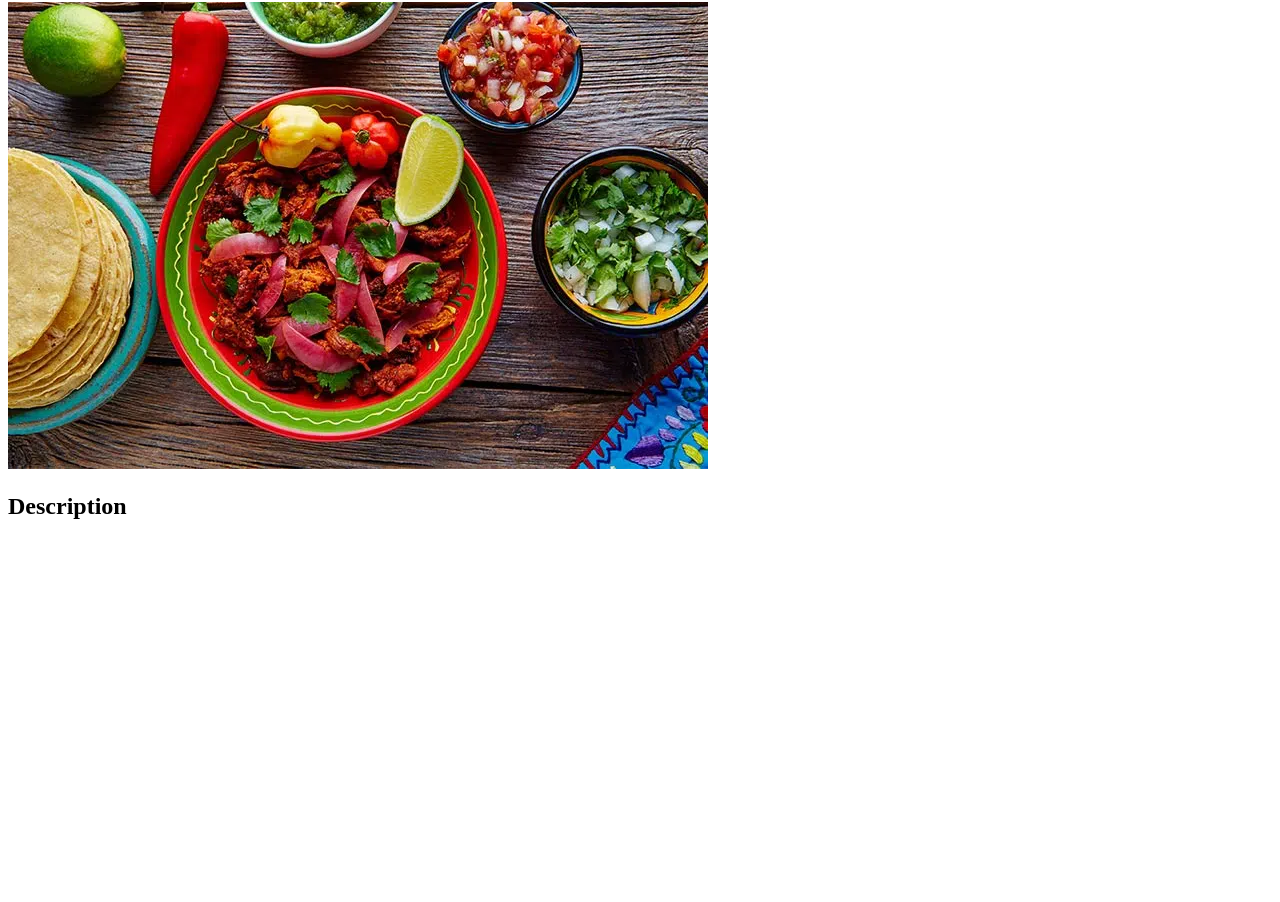
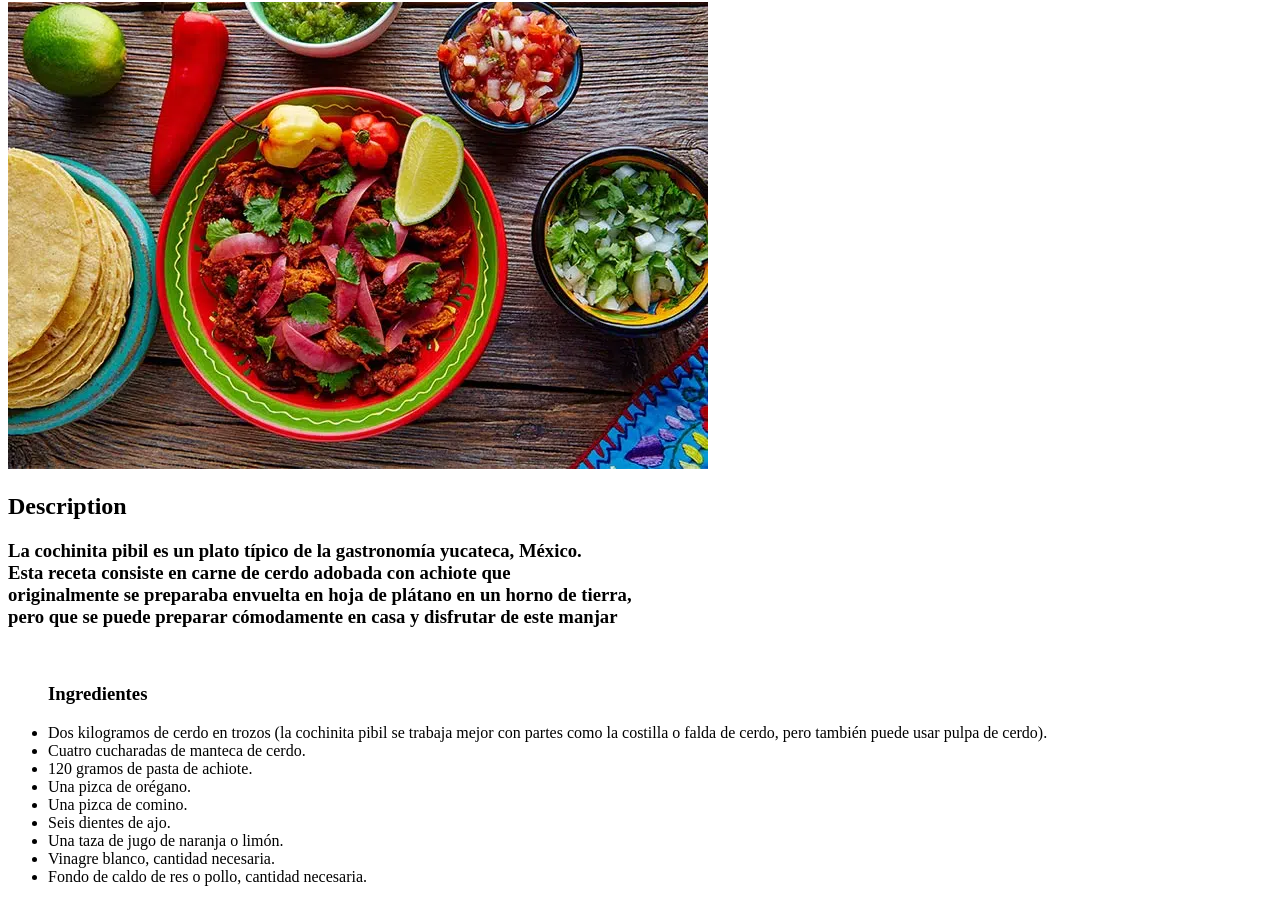
Before and after one commit to xvrmas/odin-recipes, a plain HTML site: page recipes/cochinita.html in a window 1280 px wide. Shown: the part 78-980 px from the top of the page. Before the commit the page ends 800 px from the top, so only its background shows below. Drawn offline with Linux system fonts and the light colour scheme.

Commit message:
commit amb les tres receptes complertes

```diff
--- a/recipes/cochinita.html
+++ b/recipes/cochinita.html
@@ -1,14 +1,34 @@
 <!DOCTYPE html>
 <html lang="en">
+
 <head>
     <meta charset="UTF-8">
     <meta http-equiv="X-UA-Compatible" content="IE=edge">
     <meta name="viewport" content="width=device-width, initial-scale=1.0">
     <title>Cochinita pibil</title>
 </head>
+
 <body>
     <h1>Cochinita pibil</h1>
     <img src="../images/cochinita-pibil.jpg" alt="">
     <h2>Description</h2>
+    <h3>La cochinita pibil es un plato típico de la gastronomía yucateca, México.<br> Esta receta consiste en carne de cerdo
+        adobada con achiote que <br>originalmente se preparaba envuelta en hoja de plátano en un horno de tierra,<br> pero
+        que se puede preparar cómodamente en casa y disfrutar de este manjar</h3><br>
+    <ul>
+        <h3>Ingredientes</h3>
+
+        <li> Dos kilogramos de cerdo en trozos (la cochinita pibil se trabaja mejor con partes como la costilla o falda
+            de cerdo, pero también puede usar pulpa de cerdo).</li>
+        <li>Cuatro cucharadas de manteca de cerdo. </li>
+        <li>120 gramos de pasta de achiote.</li>
+        <li>Una pizca de orégano.</li>
+        <li>Una pizca de comino.</li>
+        <li>Seis dientes de ajo.</li>
+        <li>Una taza de jugo de naranja o limón.</li>
+        <li>Vinagre blanco, cantidad necesaria.</li>
+        <li> Fondo de caldo de res o pollo, cantidad necesaria.</li>
+    </ul>
 </body>
+
 </html>
```
